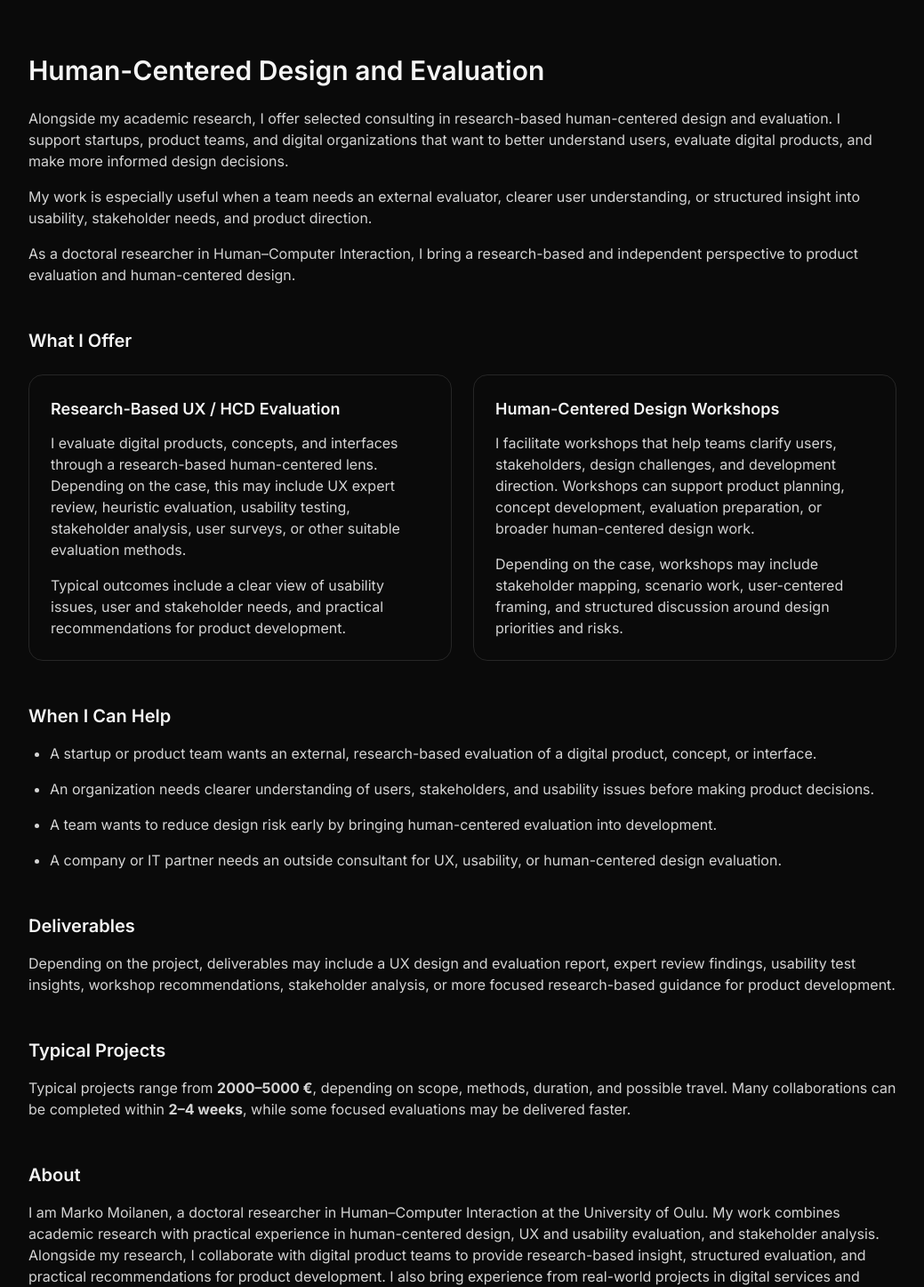
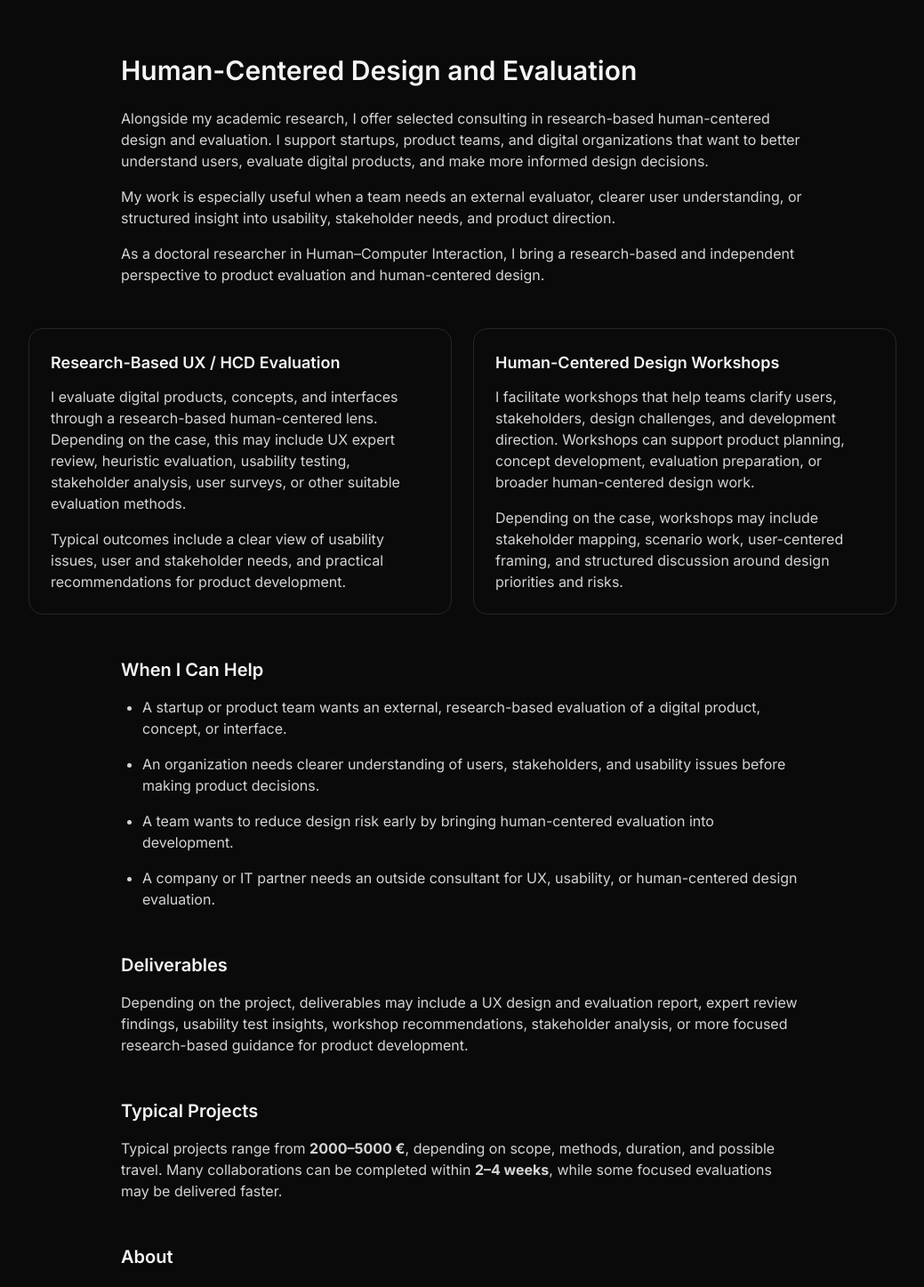
Before and after one commit to moilanenmime/xcentered, a Next.js app: page /consulting in a window 1280 px wide. Shown: the part 80-1527 px from the top of the page at 89% size, without its empty margins (120-1159 px from the left). Built offline with nearby package versions, Linux system fonts and the light colour scheme.

Commit message:
refactor: adjust layout and styling for improved readability and consistency across academic, consulting, and projects pages

```diff
--- a/app/academic/page.tsx
+++ b/app/academic/page.tsx
@@ -9,7 +9,7 @@ export const metadata = {
 export default function AcademicPage() {
   return (
     <main className="min-h-screen bg-neutral-950 text-neutral-100">
-      <section className="mx-auto max-w-5xl px-6 py-24">
+      <section className="mx-auto max-w-4xl px-6 py-24">
         <h1 className="text-3xl font-semibold">Academic</h1>
 
         <p className="mt-6 text-neutral-300 leading-relaxed">
--- a/app/consulting/page.tsx
+++ b/app/consulting/page.tsx
@@ -10,11 +10,11 @@ export default function ConsultingPage() {
   return (
     <main className="min-h-screen bg-neutral-950 text-neutral-100">
       <section className="mx-auto max-w-5xl px-6 py-24">
-        <h1 className="text-3xl font-semibold">
+        <h1 className="text-3xl font-semibold max-w-3xl mx-auto">
           Human-Centered Design and Evaluation
         </h1>
 
-        <p className="mt-6 text-neutral-300">
+        <p className="mt-6 text-neutral-300 max-w-3xl mx-auto">
           Alongside my academic research, I offer selected consulting in
           research-based human-centered design and evaluation. I support
           startups, product teams, and digital organizations that want to better
@@ -22,13 +22,13 @@ export default function ConsultingPage() {
           design decisions.
         </p>
 
-        <p className="mt-4 text-neutral-300">
+        <p className="mt-4 text-neutral-300 max-w-3xl mx-auto">
           My work is especially useful when a team needs an external evaluator,
           clearer user understanding, or structured insight into usability,
           stakeholder needs, and product direction.
         </p>
 
-        <p className="mt-4 text-neutral-300">
+        <p className="mt-4 text-neutral-300 max-w-3xl mx-auto">
           As a doctoral researcher in Human–Computer Interaction, I bring a
           research-based and independent perspective to product evaluation and
           human-centered design.
@@ -66,9 +66,11 @@ export default function ConsultingPage() {
           </dl>
         </div> */}
 
-        <h2 className="mt-12 text-xl font-semibold">What I Offer</h2>
+        {/* <h2 className="mt-12 text-xl font-semibold max-w-2xl mx-auto">
+          What I Offer
+        </h2> */}
 
-        <div className="mt-6 grid gap-6 md:grid-cols-2">
+        <div className="mt-12 grid gap-6 md:grid-cols-2">
           <div className="rounded-2xl border border-neutral-800 bg-neutral-950/40 p-6">
             <h3 className="text-lg font-semibold text-neutral-100">
               Research-Based UX / HCD Evaluation
@@ -109,9 +111,11 @@ export default function ConsultingPage() {
           </div>
         </div>
 
-        <h2 className="mt-12 text-xl font-semibold">When I Can Help</h2>
+        <h2 className="mt-12 text-xl font-semibold max-w-3xl mx-auto">
+          When I Can Help
+        </h2>
 
-        <ul className="mt-4 list-disc space-y-4 pl-6 text-neutral-300">
+        <ul className="mt-4 list-disc space-y-4 pl-6 text-neutral-300 max-w-3xl mx-auto">
           <li>
             A startup or product team wants an external, research-based
             evaluation of a digital product, concept, or interface.
@@ -130,27 +134,31 @@ export default function ConsultingPage() {
           </li>
         </ul>
 
-        <h2 className="mt-12 text-xl font-semibold">Deliverables</h2>
+        <h2 className="mt-12 text-xl font-semibold max-w-3xl mx-auto">
+          Deliverables
+        </h2>
 
-        <p className="mt-4 text-neutral-300">
+        <p className="mt-4 text-neutral-300 max-w-3xl mx-auto">
           Depending on the project, deliverables may include a UX design and
           evaluation report, expert review findings, usability test insights,
           workshop recommendations, stakeholder analysis, or more focused
           research-based guidance for product development.
         </p>
 
-        <h2 className="mt-12 text-xl font-semibold">Typical Projects</h2>
+        <h2 className="mt-12 text-xl font-semibold max-w-3xl mx-auto">
+          Typical Projects
+        </h2>
 
-        <p className="mt-4 text-neutral-300">
+        <p className="mt-4 text-neutral-300 max-w-3xl mx-auto">
           Typical projects range from <strong>2000–5000 €</strong>, depending on
           scope, methods, duration, and possible travel. Many collaborations can
           be completed within <strong>2–4 weeks</strong>, while some focused
           evaluations may be delivered faster.
         </p>
 
-        <h2 className="mt-12 text-xl font-semibold">About</h2>
+        <h2 className="mt-12 text-xl font-semibold max-w-3xl mx-auto">About</h2>
 
-        <p className="mt-4 text-neutral-300">
+        <p className="mt-4 text-neutral-300 max-w-3xl mx-auto">
           I am Marko Moilanen, a doctoral researcher in Human–Computer
           Interaction at the University of Oulu. My work combines academic
           research with practical experience in human-centered design, UX and
@@ -161,11 +169,11 @@ export default function ConsultingPage() {
           in digital services and sports technology contexts.
         </p>
 
-        <h2 className="mt-12 text-xl font-semibold">
+        <h2 className="mt-12 text-xl font-semibold max-w-3xl mx-auto">
           How Engagements Usually Work
         </h2>
 
-        <ol className="mt-4 space-y-3 text-neutral-300 list-decimal pl-6">
+        <ol className="mt-4 space-y-3 text-neutral-300 list-decimal pl-6 max-w-3xl mx-auto">
           <li>
             <strong>Initial contact:</strong> You send a short description of
             the case by email.
--- a/app/page.tsx
+++ b/app/page.tsx
@@ -71,7 +71,7 @@ export default function Home() {
           </p>
 
           {/* AI/SEO clarity block */}
-          <div className="mt-8 rounded-2xl border border-neutral-800 bg-neutral-950/40 p-6">
+          {/* <div className="mt-8 rounded-2xl border border-neutral-800 bg-neutral-950/40 p-6">
             <h2 className="text-base font-semibold text-neutral-100">
               Focus, outputs, and methods
             </h2>
@@ -102,12 +102,12 @@ export default function Home() {
                 </dd>
               </div>
             </dl>
-          </div>
+          </div> */}
 
           <div className="mt-12 flex flex-col items-center justify-center gap-4 sm:flex-row sm:gap-10">
             <a
               href="/consulting"
-              className="w-full rounded-xl bg-emerald-500 px-6 py-3 text-center font-medium text-neutral-950 hover:bg-emerald-400 sm:w-auto"
+              className="w-full rounded-xl bg-emerald-600 px-6 py-3 text-center font-medium text-neutral-950 hover:bg-emerald-400 sm:w-auto"
             >
               Consulting Services
             </a>
--- a/app/projects/page.tsx
+++ b/app/projects/page.tsx
@@ -10,16 +10,18 @@ export default function ProjectsPage() {
   return (
     <main className="min-h-screen bg-neutral-950 text-neutral-100">
       <section className="mx-auto max-w-5xl px-6 py-24">
-        <h1 className="text-3xl font-semibold">Selected Case Studies</h1>
+        <h1 className="text-3xl font-semibold max-w-4xl mx-auto">
+          Selected Case Studies
+        </h1>
 
-        <p className="mt-6 max-w-3xl leading-relaxed text-neutral-300">
+        <p className="mt-6 leading-relaxed text-neutral-300 max-w-4xl mx-auto">
           A selection of projects showing how I work across human-centered
           design, UX evaluation, research-driven development, and
           ecosystem-level framing. These cases range from commercial platform
           development to broader research and infrastructure initiatives.
         </p>
 
-        <div className="mt-12 grid gap-8">
+        <div className="mt-12 grid gap-8 max-w-4xl mx-auto">
           {/* Case 1 — Powergrip (Flagship) */}
           <article className="rounded-2xl bg-neutral-950/40 p-6 ring-1 ring-neutral-800">
             <header>
@@ -303,7 +305,7 @@ export default function ProjectsPage() {
           </article>
         </div>
 
-        <p className="mt-16 max-w-3xl leading-relaxed text-neutral-300">
+        <p className="mt-16 leading-relaxed text-neutral-300 max-w-3xl mx-auto">
           These projects reflect different layers of my work, from digital
           product evaluation and commercial platform development to broader
           ecosystem framing and research infrastructure building. If your
@@ -312,7 +314,7 @@ export default function ProjectsPage() {
           step.
         </p>
 
-        <div className="mt-8">
+        <div className="mt-8 max-w-3xl mx-auto">
           <a
             href="/consulting"
             className="block rounded-xl border border-neutral-700 px-6 py-3 text-center font-medium hover:bg-neutral-900 sm:inline-block"
```
